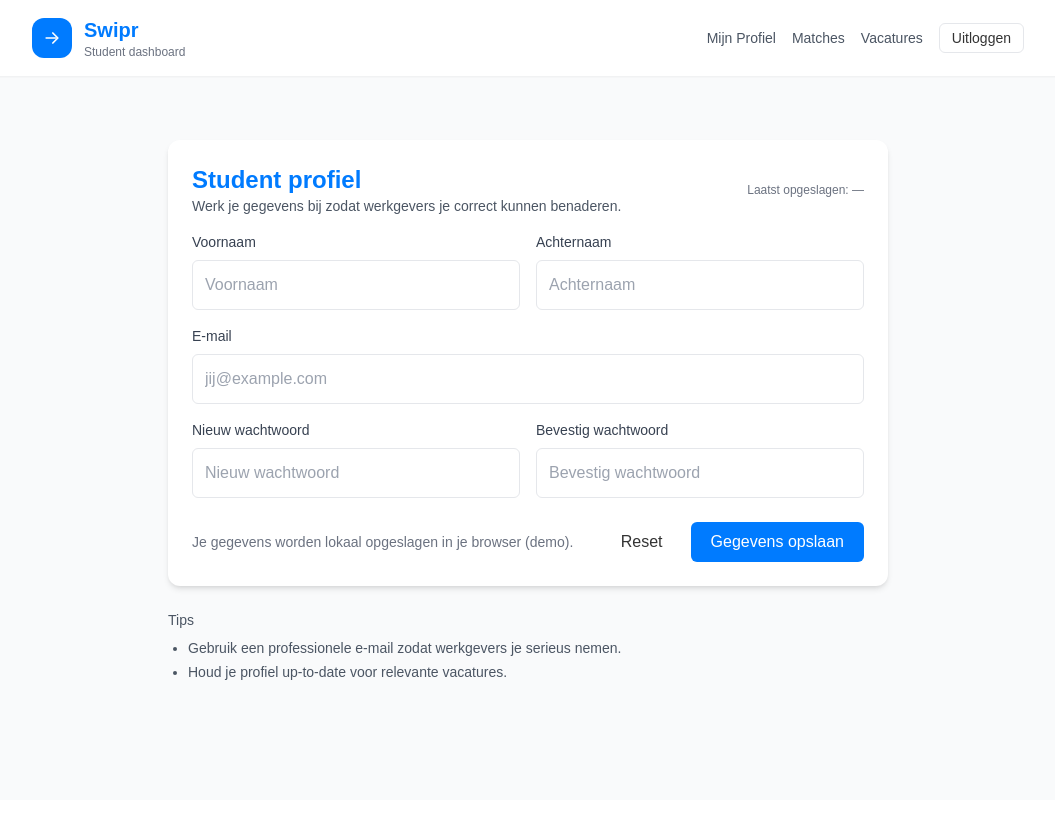
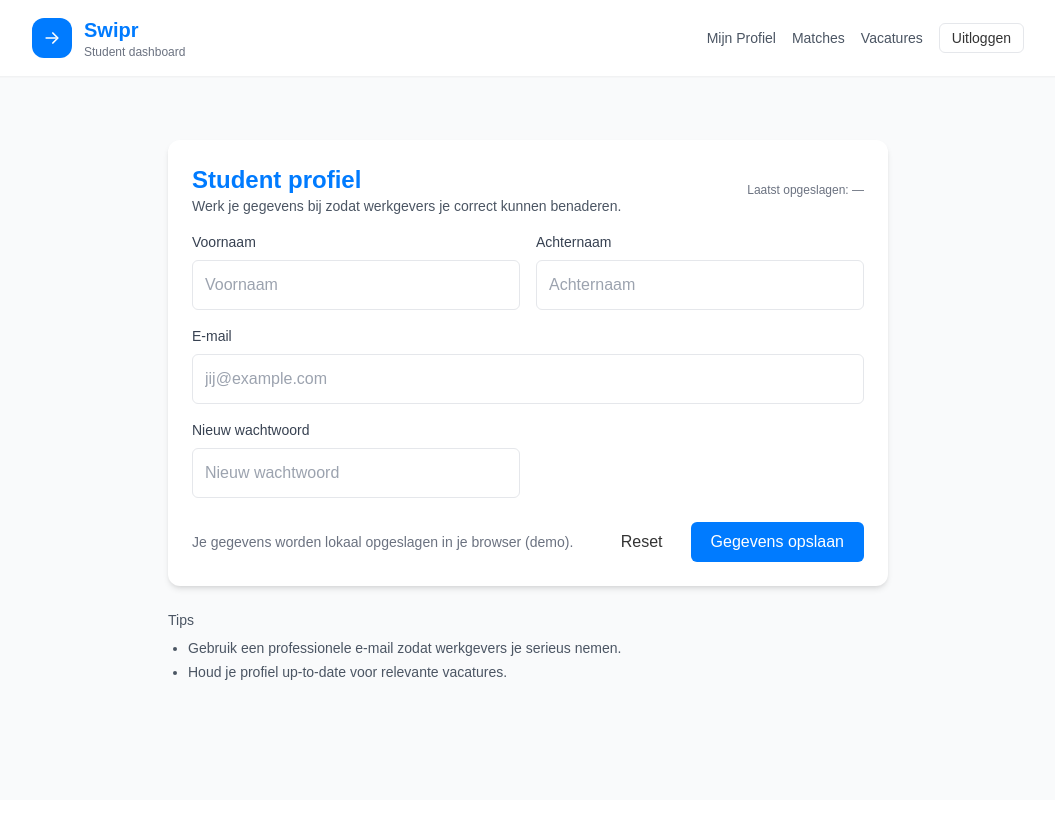
Before and after one commit to A-D-DBS-application/web-application-2025-group-40, a Python web app: template templates/student_dashboard.html in a window 1280 px wide. Shown: the top 840 px of the page, without its empty margins (112-1167 px from the left). Run offline with Jinja, Linux system fonts and the light colour scheme; the template is opened without the code that fills it, so the values that code supplies are empty; some libraries are stand-ins or nearby versions.

Commit message:
weg bevestig wachtwoord

```diff
--- a/templates/student_dashboard.html
+++ b/templates/student_dashboard.html
@@ -83,11 +83,6 @@
                  class="mt-2 p-3 border rounded-md focus:outline-none focus:ring-2 focus:ring-swipr" />
         </label>
 
-        <label class="flex flex-col md:col-span-1">
-          <span class="text-sm font-medium text-gray-700">Bevestig wachtwoord</span>
-          <input id="passwordConfirm" name="passwordConfirm" type="password" placeholder="Bevestig wachtwoord"
-                 class="mt-2 p-3 border rounded-md focus:outline-none focus:ring-2 focus:ring-swipr" />
-        </label>
 
         <div class="flex items-center justify-between mt-2 md:col-span-2">
           <div class="text-sm text-gray-500">
```
Also changed, not shown: instance/tinderjobs.db.
